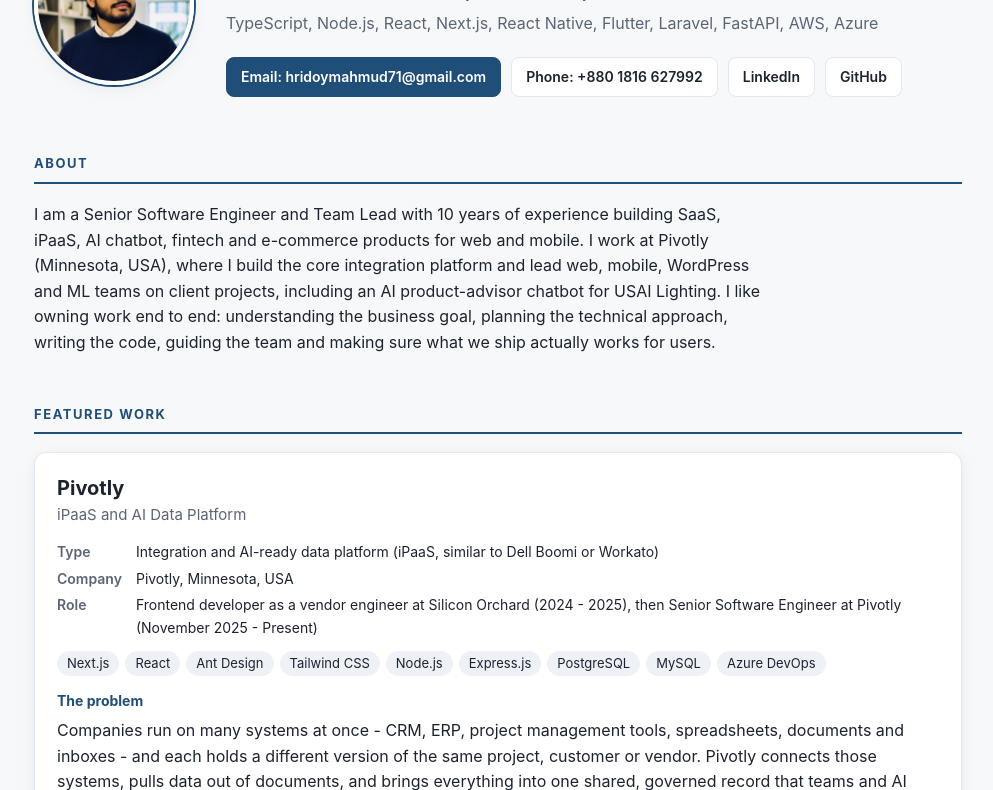
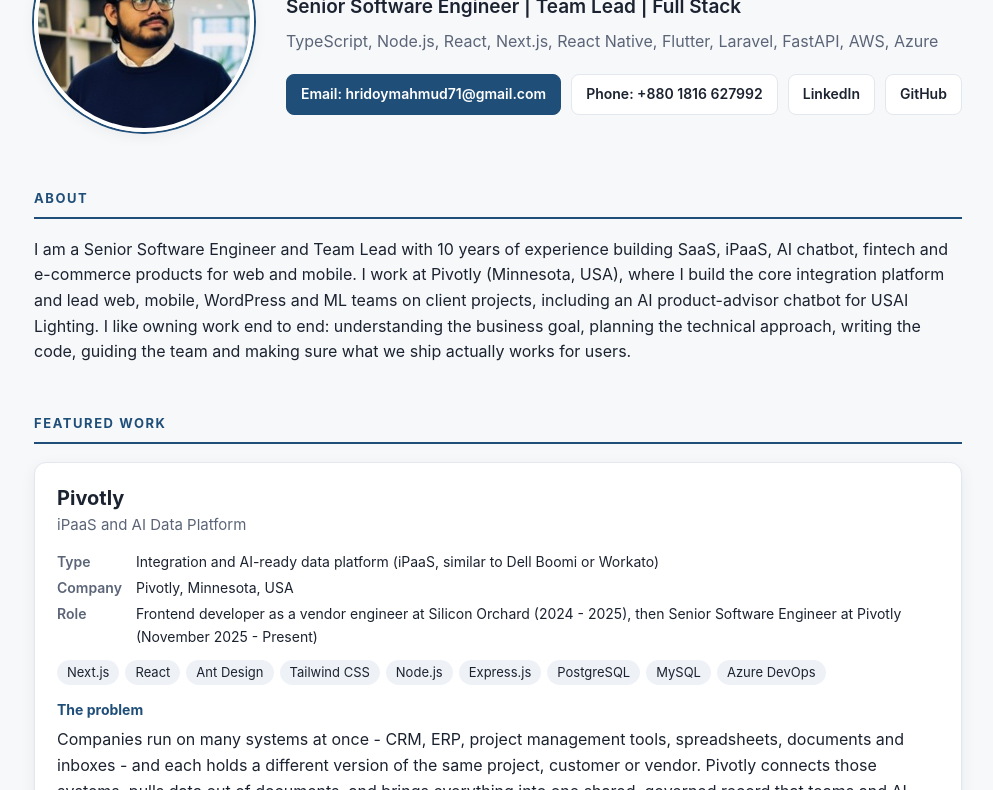
Before and after one commit to hridoymahmud71/hridoymahmud71.github.io, a plain HTML site: page index.html in a window 1280 px wide. Shown: the part 201-991 px from the top of the page, without its empty margins (142-1135 px from the left). Drawn offline with Linux system fonts and the light colour scheme.

Commit message:
Bigger photo and full-width About text

```diff
--- a/styles.css
+++ b/styles.css
@@ -71,7 +71,7 @@ a { color: var(--accent); }
 .hero { padding: 56px 0 32px; display: flex; align-items: center; gap: 32px; }
 .hero-text { min-width: 0; }
 .avatar {
-  width: 160px; height: 160px; flex: none; border-radius: 50%; object-fit: cover;
+  width: 220px; height: 220px; flex: none; border-radius: 50%; object-fit: cover;
   border: 4px solid var(--surface); box-shadow: 0 0 0 2px var(--accent), var(--shadow);
 }
 .hero h1 { font-size: clamp(32px, 6vw, 48px); line-height: 1.1; margin: 0 0 10px; color: var(--accent); letter-spacing: -0.02em; }
@@ -92,7 +92,7 @@ h2 {
   font-size: 13px; letter-spacing: .12em; text-transform: uppercase; color: var(--accent);
   margin: 0 0 18px; padding-bottom: 8px; border-bottom: 2px solid var(--accent);
 }
-.about p { margin: 0; max-width: 72ch; }
+.about p { margin: 0; }
 .intro { color: var(--muted); margin: -6px 0 18px; }
 
 /* featured cards */
@@ -138,7 +138,7 @@ footer { padding: 32px 0 48px; color: var(--muted); font-size: 14px; text-align:
   .meta, .skills { grid-template-columns: 1fr; }
   .meta dt, .skills dt { margin-top: 6px; }
   .hero { padding-top: 36px; flex-direction: column; align-items: flex-start; gap: 20px; }
-  .avatar { width: 120px; height: 120px; }
+  .avatar { width: 150px; height: 150px; }
 }
 @media print {
   .topbar, .theme-btn { display: none; }
```
